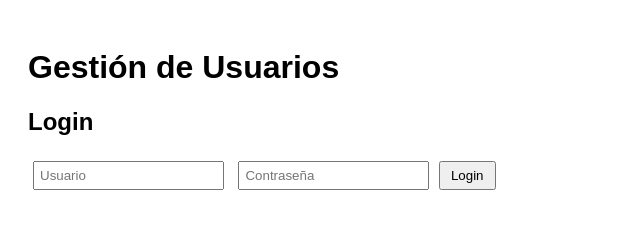
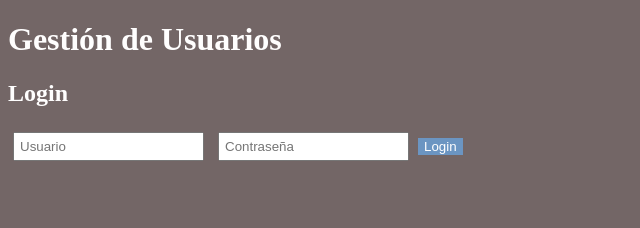
Before and after one commit to CarlosR-5/gitflow-crud, a plain HTML site: page index.html in a window 1280 px wide. Shown: the whole page, without its empty margins (0-640 px from the left). Drawn offline with Linux system fonts and the light colour scheme.

Commit message:
mejora diseño

```diff
--- a/style.css
+++ b/style.css
@@ -1,14 +1,18 @@
 body {
-  font-family: Arial;
-  padding: 20px;
+  background-color: lch(44.48% 5.91 20.09);
+}
+
+h1, h2 {
+  color: #fffefe;
+}
+
+button {
+  background-color: hsl(211, 42%, 59%);
+  color: white;
+  border: none;
 }
 
 input {
   margin: 5px;
   padding: 5px;
 }
-
-button {
-  padding: 5px 10px;
-  cursor: pointer;
-}
```
